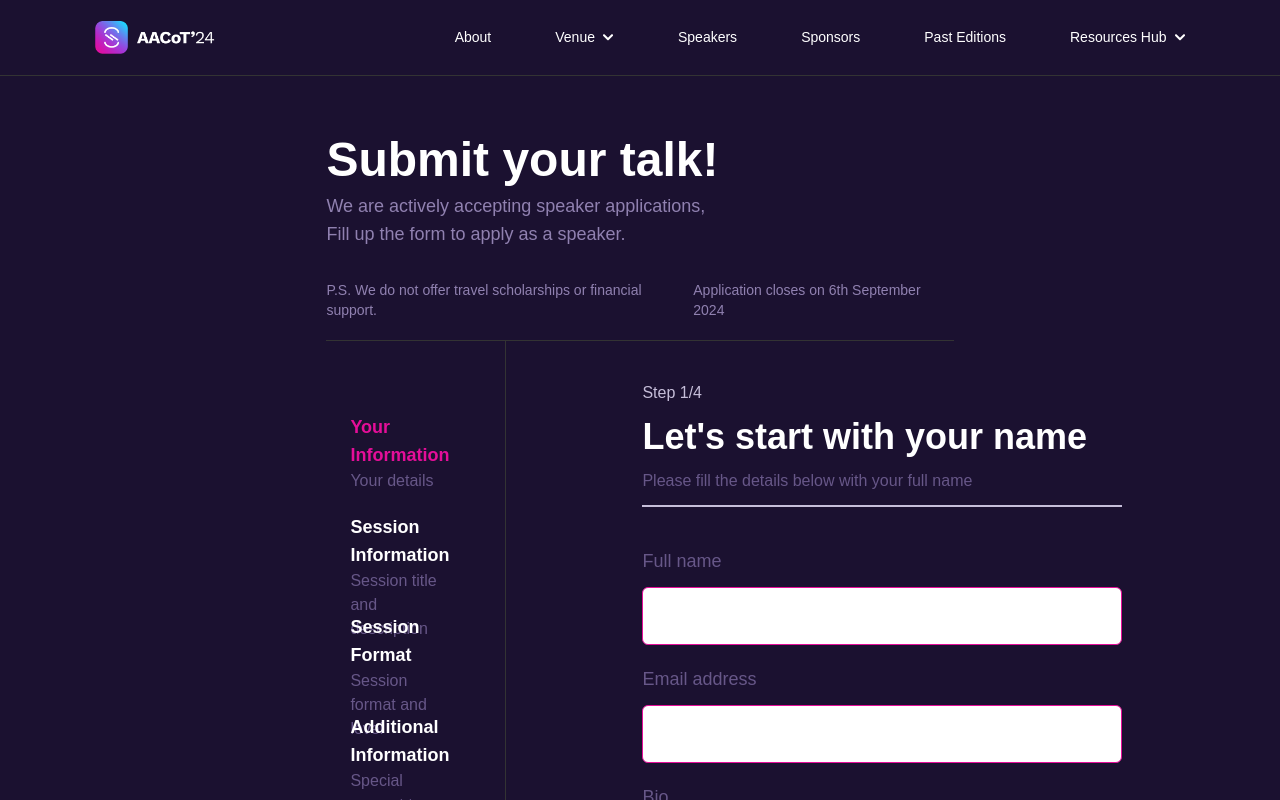
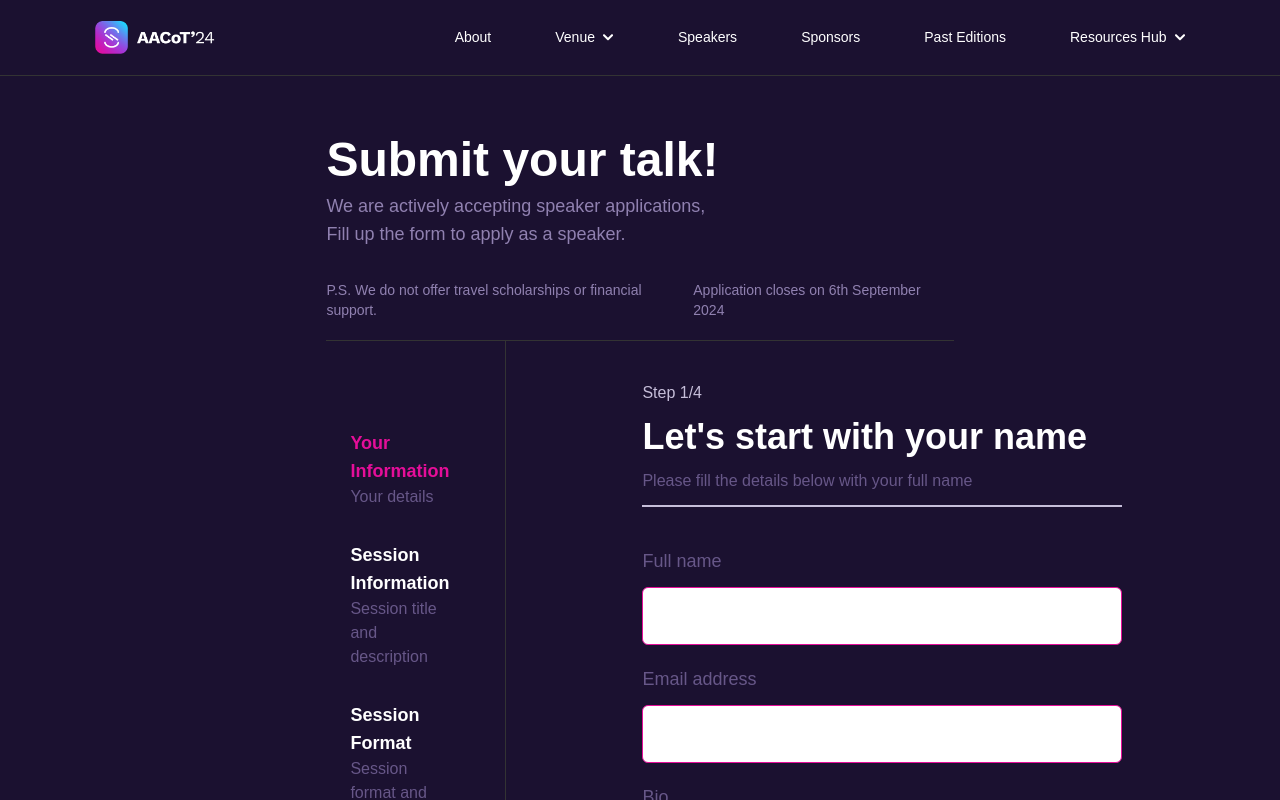
Before and after one commit to asyncapi/conference-website, a Next.js app: page /venue/online/register in a window 1280 px wide. Shown: the top 800 px of the page. Built offline with nearby package versions, Linux system fonts and the light colour scheme.

Commit message:
changes to cfp css

```diff
--- a/components/Form/paper.js
+++ b/components/Form/paper.js
@@ -112,10 +112,10 @@ function Paper() {
               return (
                 <div
                       key={field.title}
-                      className='h-[100px] w-full'
+                      className=' w-full'
                 >
                   <div className="flex justify-between">
-                    <div className="md:hidden">
+                    <div className="sm:hidden my-4">
                       <h3 className={`font-bold text-lg ${(index <= step && "text-[#E50E99]") || ("text-white")}`}>
                         {field.title}
                       </h3>
```
